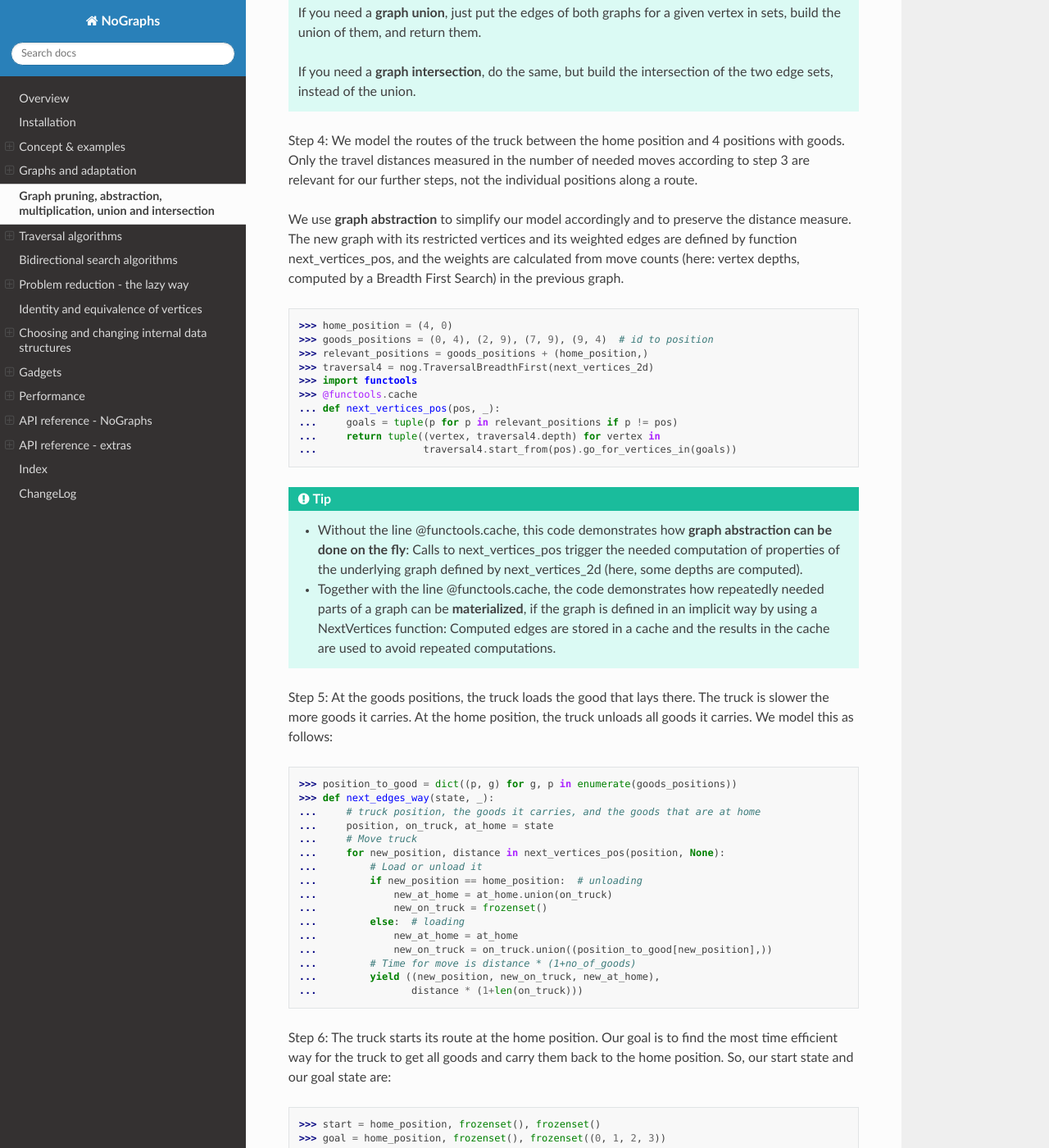
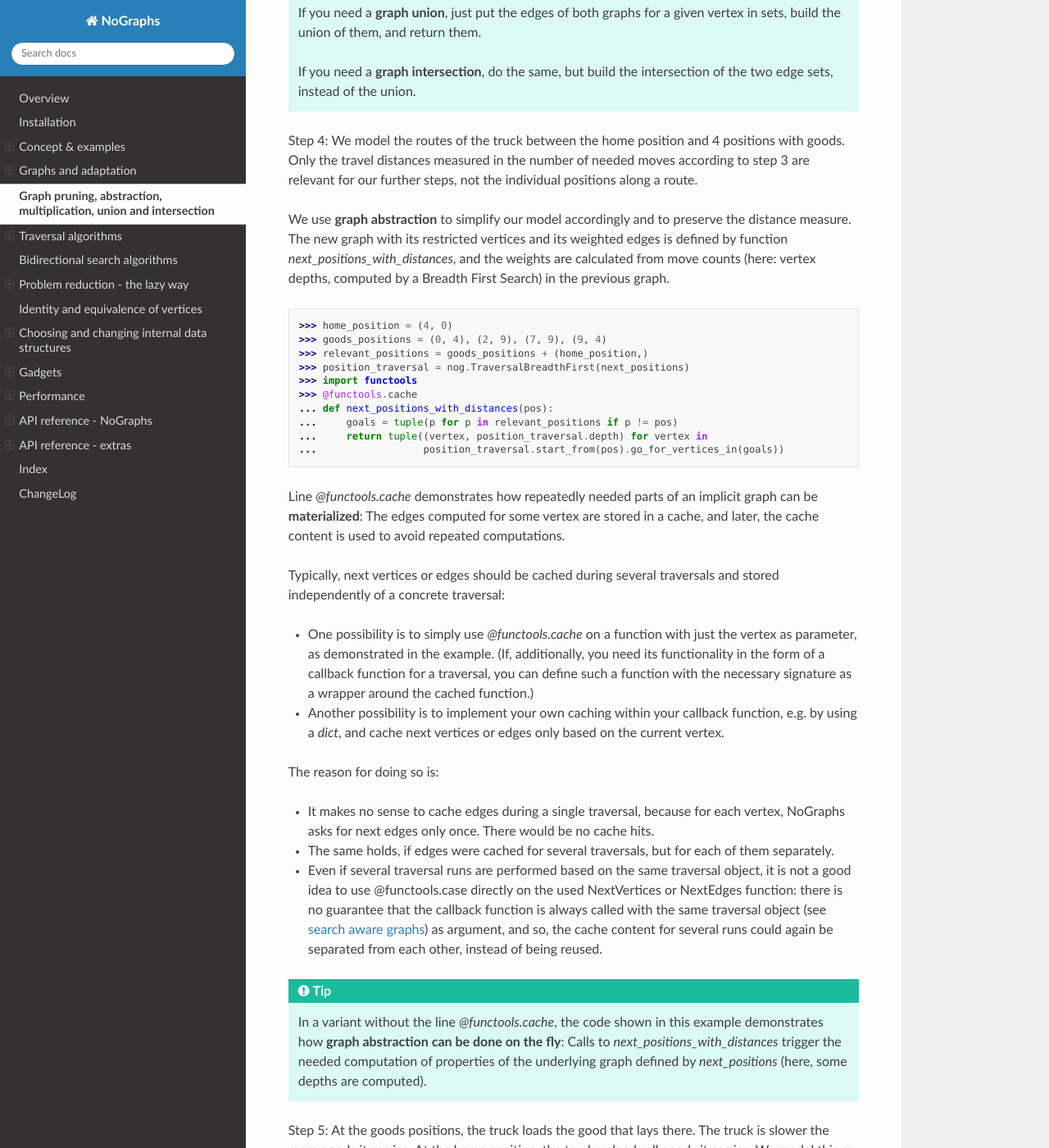
Before and after one commit to HeWeMel/nographs, a Sphinx documentation site: the page built from docs/source/graph_operations.rst, in a window 1280 px wide and 1400 px high, scrolled down 1454 px. Shown: the whole window at 82% size. Built offline with Sphinx 7.4.7 and the Read the Docs theme 2.0.0, drawn with Linux system fonts in a browser that asks for light colours; some of the changed text lies outside the part shown.

Commit message:
Documentation improved

```diff
--- a/docs/source/graph_operations.rst
+++ b/docs/source/graph_operations.rst
@@ -47,15 +48,15 @@
 
 .. code-block:: python
 
-   >>> def next_vertices_1d_all(i, _):
+   >>> def next_coordinates(i, _):
    ...     return (i + delta for delta in range(-1, 2))
 
 Step 2: We **prune the graph** to limit it to coordinates in the range 0...9:
 
 .. code-block:: python
 
-   >>> def next_vertices_1d(i, _):
-   ...     return filter(lambda j: j in range(10), next_vertices_1d_all(i,_))
+   >>> def next_coordinates_restricted(i, _):
+   ...     return filter(lambda j: j in range(10), next_coordinates(i,_))
 
 Step 3: We build the **tensor product of the graph with itself** to get moves in
 two dimensions (horizontally, vertically, diagonally, and the zero move):
@@ -63,9 +64,9 @@
 .. code-block:: python
 
    >>> import itertools
-   >>> def next_vertices_2d(pos, _):
-   ...     return (itertools.product(next_vertices_1d(pos[0], _),
-   ...                               next_vertices_1d(pos[1], _)))
+   >>> def next_positions(pos, _):
+   ...     return (itertools.product(next_coordinates_restricted(pos[0], _),
+   ...                               next_coordinates_restricted(pos[1], _)))
 
 .. tip::
 
@@ -83,33 +84,61 @@
 
 We use **graph abstraction** to simplify our model accordingly and to preserve the
 distance measure. The new graph with its restricted vertices and its weighted edges
-are defined by function next_vertices_pos, and the weights are calculated from move
-counts (here: vertex depths, computed by a Breadth First Search) in the previous graph.
+is defined by function *next_positions_with_distances*, and the weights are calculated
+from move counts (here: vertex depths, computed by a Breadth First Search) in the
+previous graph.
 
 .. code-block:: python
 
    >>> home_position = (4, 0)
-   >>> goods_positions = (0, 4), (2, 9), (7, 9), (9, 4)  # id to position
+   >>> goods_positions = (0, 4), (2, 9), (7, 9), (9, 4)
    >>> relevant_positions = goods_positions + (home_position,)
-   >>> traversal4 = nog.TraversalBreadthFirst(next_vertices_2d)
+   >>> position_traversal = nog.TraversalBreadthFirst(next_positions)
    >>> import functools
    >>> @functools.cache
-   ... def next_vertices_pos(pos, _):
+   ... def next_positions_with_distances(pos):
    ...     goals = tuple(p for p in relevant_positions if p != pos)
-   ...     return tuple((vertex, traversal4.depth) for vertex in
-   ...                  traversal4.start_from(pos).go_for_vertices_in(goals))
+   ...     return tuple((vertex, position_traversal.depth) for vertex in
+   ...                  position_traversal.start_from(pos).go_for_vertices_in(goals))
+
+Line *@functools.cache* demonstrates how repeatedly
+needed parts of an implicit graph can be **materialized**:
+The edges computed for some vertex are stored in a cache, and later, the cache
+content is used to avoid repeated computations.
+
+Typically, next vertices or edges should be cached during several traversals
+and stored independently of a concrete traversal:
+
+- One possibility is to simply use *@functools.cache* on a function with just the
+  vertex as parameter, as demonstrated in the example. (If, additionally, you need
+  its functionality in the form of a callback function for a traversal, you can define
+  such a function with the necessary signature as a wrapper around the cached function.)
+
+- Another possibility is to implement your own caching within your
+  callback function, e.g. by using a *dict*, and cache next vertices or edges only
+  based on the current vertex.
+
+The reason for doing so is:
+
+- It makes no sense to cache edges during a single traversal, because for
+  each vertex, NoGraphs asks for next edges only once. There would be no cache hits.
+- The same holds, if edges were cached for several traversals, but for
+  each of them separately.
+- Even if several traversal runs are performed based on the same traversal object,
+  it is not a good idea to use @functools.case directly on the used NextVertices
+  or NextEdges function:
+  there is no guarantee that the callback function is always called with the
+  same traversal object (see `search aware graphs <search_aware_graphs>`) as
+  argument, and so, the cache content for several runs could again be separated
+  from each other, instead of being reused.
 
 .. tip::
 
-   - Without the line @functools.cache, this code demonstrates how **graph abstraction
-     can be done on the fly**: Calls to next_vertices_pos trigger the needed
-     computation of properties of the underlying graph defined by next_vertices_2d
-     (here, some depths are computed).
+   In a variant without the line *@functools.cache*, the code shown in this example
+   demonstrates how **graph abstraction can be done on the fly**: Calls to
+   *next_positions_with_distances* trigger the needed computation of properties of the
+   underlying graph defined by *next_positions* (here, some depths are computed).
 
-   - Together with the line @functools.cache, the code demonstrates how repeatedly
-     needed parts of a graph can be **materialized**, if the graph is defined in an
-     implicit way by using a NextVertices function: Computed edges are stored in a
-     cache and the results in the cache are used to avoid repeated computations.
 
 Step 5: At the goods positions, the truck loads the good that lays there. The truck
 is slower the more goods it carries. At the home position, the truck unloads all
@@ -117,43 +146,44 @@
 
 .. code-block:: python
 
-   >>> position_to_good = dict((p, g) for g, p in enumerate(goods_positions))
-   >>> def next_edges_way(state, _):
+   >>> good_of_position = dict((pos, good) for good, pos in enumerate(goods_positions))
+   >>> def next_states(state, _):
    ...     # truck position, the goods it carries, and the goods that are at home
    ...     position, on_truck, at_home = state
    ...     # Move truck
-   ...     for new_position, distance in next_vertices_pos(position, None):
+   ...     for new_position, distance in next_positions_with_distances(position):
    ...         # Load or unload it
    ...         if new_position == home_position:  # unloading
    ...             new_at_home = at_home.union(on_truck)
    ...             new_on_truck = frozenset()
    ...         else:  # loading
    ...             new_at_home = at_home
-   ...             new_on_truck = on_truck.union((position_to_good[new_position],))
+   ...             new_on_truck = on_truck.union((good_of_position[new_position],))
    ...         # Time for move is distance * (1+no_of_goods)
    ...         yield ((new_position, new_on_truck, new_at_home),
    ...                distance * (1+len(on_truck)))
 
 Step 6: The truck starts its route at the home position. Our goal is to find the most
 time efficient way for the truck to get all goods and carry them back to the home
-position. So, our start state and our goal state are:
+position. So, our start state and our goal state with their respective
+position, goods on the truck, and goods at home, are:
 
 .. code-block:: python
 
-   >>> start = home_position, frozenset(), frozenset()
-   >>> goal = home_position, frozenset(), frozenset((0, 1, 2, 3))
+   >>> start_state = home_position, frozenset(), frozenset()
+   >>> goal_state = home_position, frozenset(), frozenset((0, 1, 2, 3))
 
 We solve the problem by using the Dijkstra shortest paths algorithm of
 NoGraphs for the analysis with cost optimization.
 
 .. code-block:: python
 
-   >>> traversal = nog.TraversalShortestPaths(next_edges_way)
-   >>> traversal = traversal.start_from(start, build_paths=True)
-   >>> vertex = traversal.go_to(goal)
-   >>> traversal.distance  # The costs of the found best route
+   >>> state_traversal = nog.TraversalShortestPaths(next_states)
+   >>> _ = state_traversal.start_from(start_state, build_paths=True)
+   >>> _ = state_traversal.go_to(goal_state)
+   >>> state_traversal.distance  # The costs of the found best route
    65
-   >>> for position, on_truck, at_home in traversal.paths[vertex]:
+   >>> for position, on_truck, at_home in state_traversal.paths[goal_state]:
    ...     # Truck positions, goods on the truck, and goods at home position
    ...     print(position, sorted(on_truck), sorted(at_home))
    (4, 0) [] []
```
Also changed, not shown: other parts of docs/source/graph_operations.rst (+4 -3 lines), docs/source/graphs_and_adaptation.rst (+32 -20 lines).
